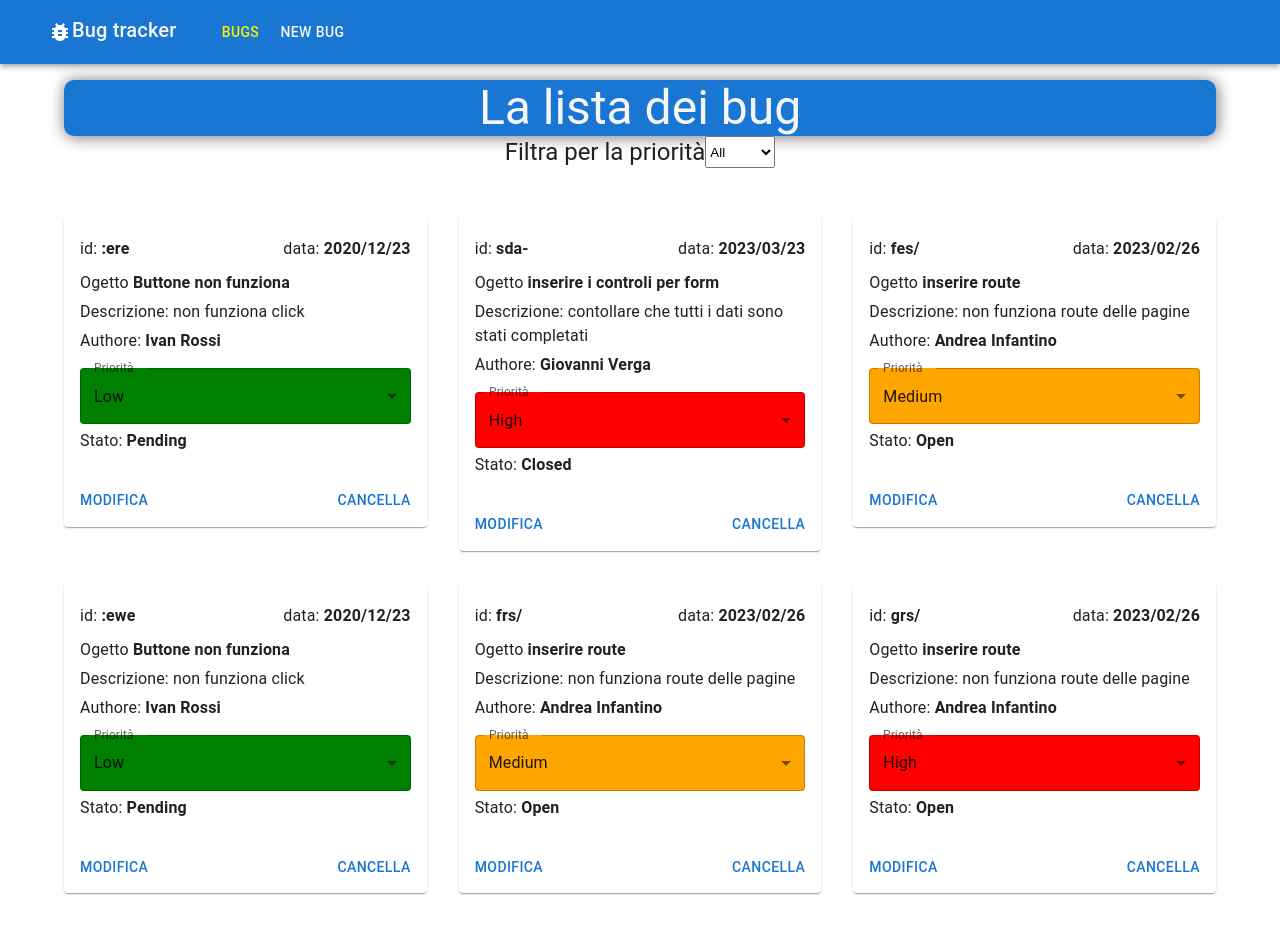
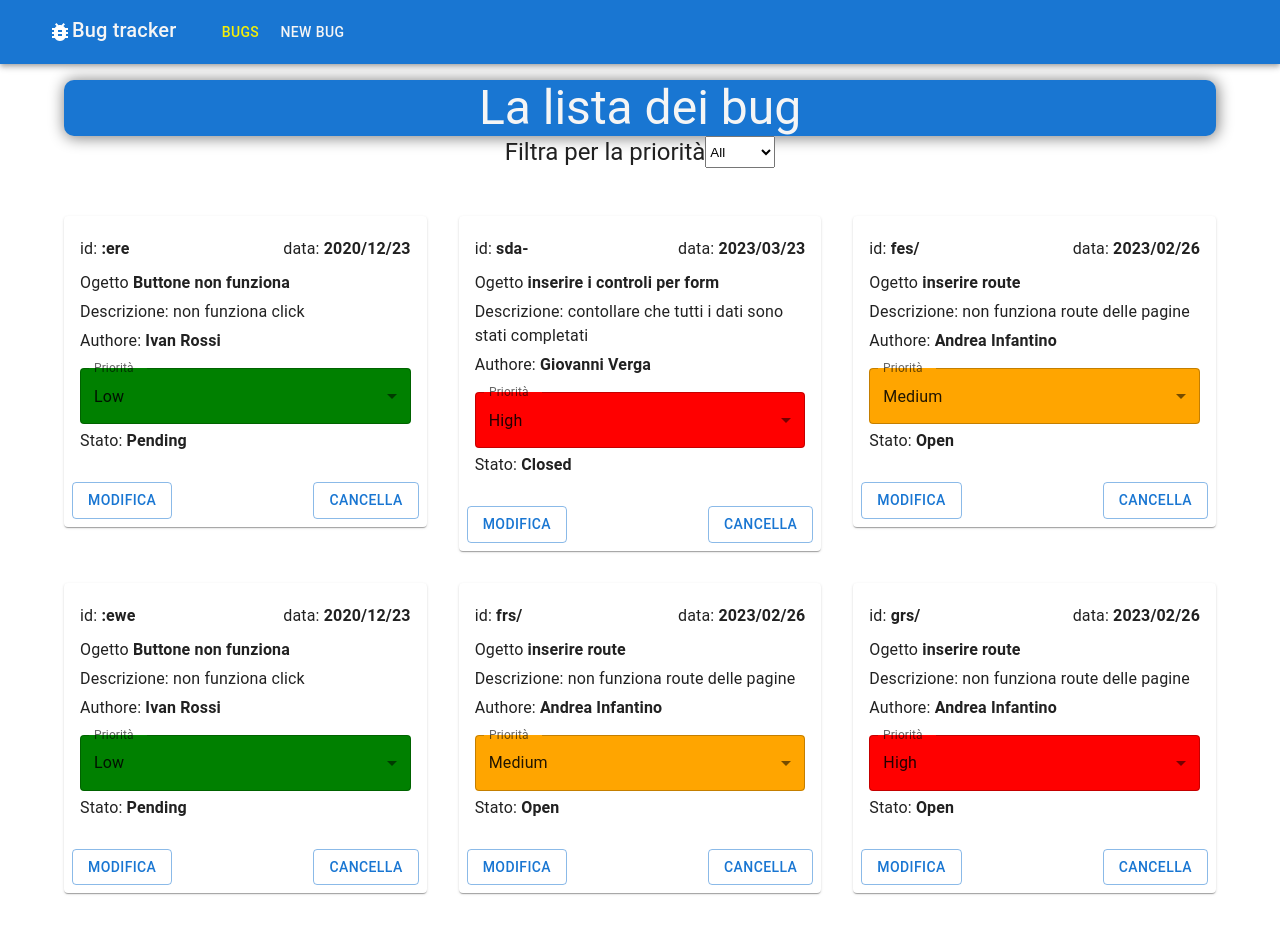
Before and after one commit to KDaniyil/Test-bug-trucker, a React (Create React App) app: page / in a window 1280 px wide. Built offline with nearby package versions, Linux system fonts and the light colour scheme.

Commit message:
add modal window for delete

```diff
--- a/src/components/BugPriority/BugPriority.tsx
+++ b/src/components/BugPriority/BugPriority.tsx
@@ -12,7 +12,7 @@ import { changePriority } from 'redux/prioriyReducer'
 import { COLORS } from 'utils/bugModel'
 
 type Props = {
-    priority: string
+    priority?: string
     id: string
 }
 
--- a/src/components/BugsList/BugsListItem.tsx
+++ b/src/components/BugsList/BugsListItem.tsx
@@ -3,15 +3,13 @@ import { Link } from 'react-router-dom'
 import { Bug } from 'utils/bugModel'
 import './BugsListItem.scss'
 import BugPriority from 'components/BugPriority/BugPriority'
-import { useAppDispatch } from 'redux/hooks'
-import { deleteBug } from 'redux/bugsReducer'
+import DeleteButton from 'components/DeleteButton/DeleteButton'
 
 type Props = {
     bug: Bug
 }
 
 const BugsListItem = ({ bug }: Props) => {
-    const dispatch = useAppDispatch()
     return (
         <Card variant="elevation" className="bug-card">
             <CardContent>
@@ -41,12 +39,10 @@ const BugsListItem = ({ bug }: Props) => {
                 </p>
             </CardContent>
             <CardActions sx={{ justifyContent: 'space-between' }}>
-                <Button>
+                <Button variant="outlined">
                     <Link to={`/bugs/${bug.id}`}>Modifica</Link>
                 </Button>
-                <Button onClick={() => dispatch(deleteBug(bug))}>
-                    Cancella
-                </Button>
+                <DeleteButton bug={bug} />
             </CardActions>
         </Card>
     )
--- /dev/null
+++ b/src/components/DeleteButton/DeleteButton.tsx
@@ -0,0 +1,52 @@
+import { Bug } from 'utils/bugModel'
+import Button from '@mui/material/Button'
+import Dialog from '@mui/material/Dialog'
+import DialogActions from '@mui/material/DialogActions'
+import DialogContent from '@mui/material/DialogContent'
+import DialogContentText from '@mui/material/DialogContentText'
+import React from 'react'
+import { useAppDispatch } from 'redux/hooks'
+import { deleteBug } from 'redux/bugsReducer'
+
+type Props = {
+    bug: Bug
+}
+
+const DeleteButton = ({ bug }: Props) => {
+    const [open, setOpen] = React.useState(false)
+    const dispatch = useAppDispatch()
+    const handleClickOpen = () => {
+        setOpen(true)
+    }
+
+    const handleClose = () => {
+        setOpen(false)
+    }
+    return (
+        <div>
+            <Button variant="outlined" onClick={handleClickOpen}>
+                Cancella
+            </Button>
+            <Dialog
+                open={open}
+                onClose={handleClose}
+                aria-labelledby="alert-dialog-title"
+                aria-describedby="alert-dialog-description"
+            >
+                <DialogContent>
+                    <DialogContentText id="alert-dialog-description">
+                        Sei sicuro di cancellare questo elemento ?
+                    </DialogContentText>
+                </DialogContent>
+                <DialogActions>
+                    <Button onClick={handleClose}>Ho cambiato idea</Button>
+                    <Button onClick={() => dispatch(deleteBug(bug))} autoFocus>
+                        Confermo
+                    </Button>
+                </DialogActions>
+            </Dialog>
+        </div>
+    )
+}
+
+export default DeleteButton
--- a/src/redux/prioriyReducer.ts
+++ b/src/redux/prioriyReducer.ts
@@ -1,4 +1,4 @@
-import { PayloadAction, createSlice } from '@reduxjs/toolkit'
+import { createSlice } from '@reduxjs/toolkit'
 
 type PriorityType = {
     [id: string]: string
@@ -9,7 +9,7 @@ export const prioritySlice = createSlice({
     name: 'priority',
     initialState,
     reducers: {
-        changePriority: (state, action: PayloadAction<PriorityType>) => ({
+        changePriority: (state, action) => ({
             ...state,
             [action.payload.id]: action.payload.priority,
         }),
--- a/src/redux/store.ts
+++ b/src/redux/store.ts
@@ -1,9 +1,11 @@
 import { configureStore } from '@reduxjs/toolkit'
 import bugsReducer from './bugsReducer'
+import prioriyReducer from './prioriyReducer'
 
 export const store = configureStore({
     reducer: {
         bugs: bugsReducer,
+        priority: prioriyReducer,
     },
 })
 export type RootState = ReturnType<typeof store.getState>
```
